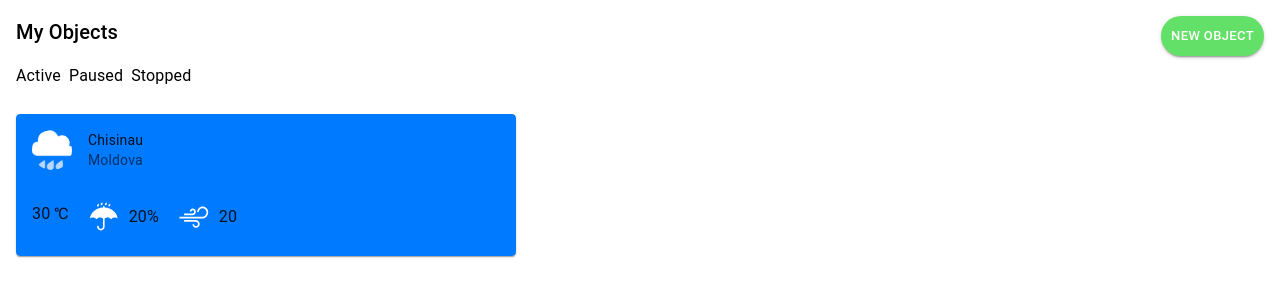
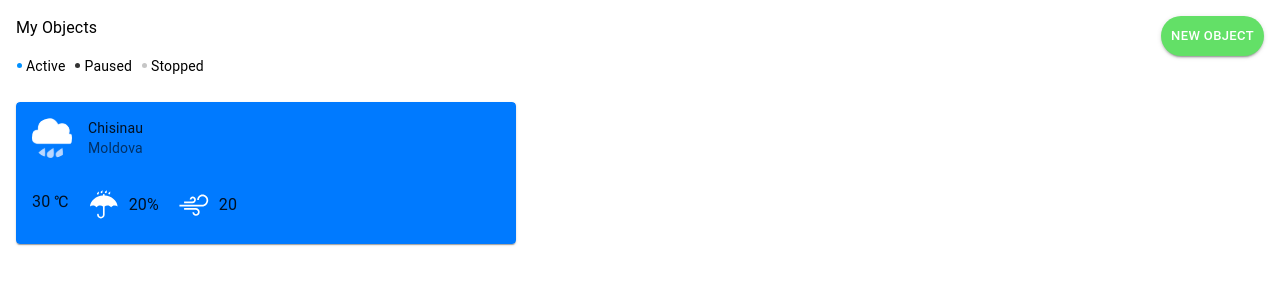
Before and after one commit to reutki/weather-app, a Next.js app: page / in a window 1280 px wide. Shown: the top 300 px of the page. Built offline with nearby package versions, Linux system fonts and the light colour scheme.

Commit message:
added status lights

```diff
--- a/components/StartScreen/index.tsx
+++ b/components/StartScreen/index.tsx
@@ -7,11 +7,11 @@ export default function StartScreen() {
     <MainScreen>
       <TopData>
         <ObjectsData>
-          <Typography variant="h6">My Objects</Typography>
+          <Typography variant="body1">My Objects</Typography>
           <ObjectsStatus>
-            <Typography variant="body1">Active</Typography>
-            <Typography variant="body1">Paused</Typography>
-            <Typography variant="body1">Stopped</Typography>
+            <Typography variant="body2">Active</Typography>
+            <Typography variant="body2">Paused</Typography>
+            <Typography variant="body2">Stopped</Typography>
           </ObjectsStatus>
         </ObjectsData>
         <Button className="buttonAddObject" variant="contained" size="small">
--- a/components/StartScreen/styled.ts
+++ b/components/StartScreen/styled.ts
@@ -14,8 +14,32 @@ export const ObjectsData = styled.div`
 export const ObjectsStatus = styled.div`
   display: grid;
   grid-template-columns: repeat(3, max-content);
-  column-gap: 8px;
+  column-gap: 19px;
   margin-top: 16px;
+  margin-left: 10px;
+  .MuiTypography-body2 {
+    position: relative;
+    &::before {
+      content: "";
+      position: absolute;
+      left: -9px;
+      top: 33.3%;
+      width: 5px;
+      height: 5px;
+      background-color: #333333;
+      border-radius: 50%;
+    }
+  }
+  .MuiTypography-body2:first-of-type {
+    &::before {
+      background-color: #0090ff;
+    }
+  }
+  .MuiTypography-body2:last-of-type {
+    &::before {
+      background-color: #c6c6c6;
+    }
+  }
 `;
 export const TopData = styled.div`
   display: grid;
```
